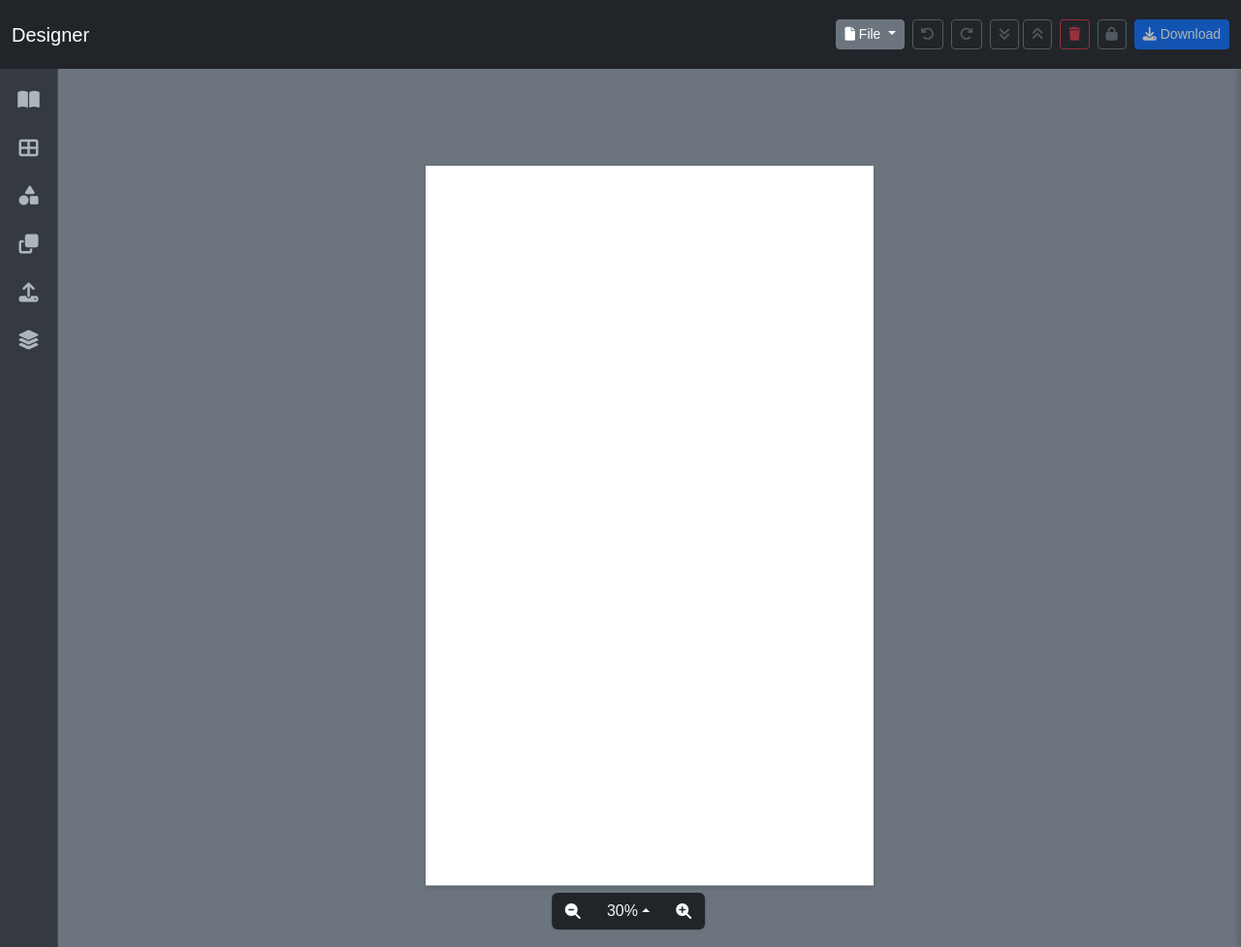
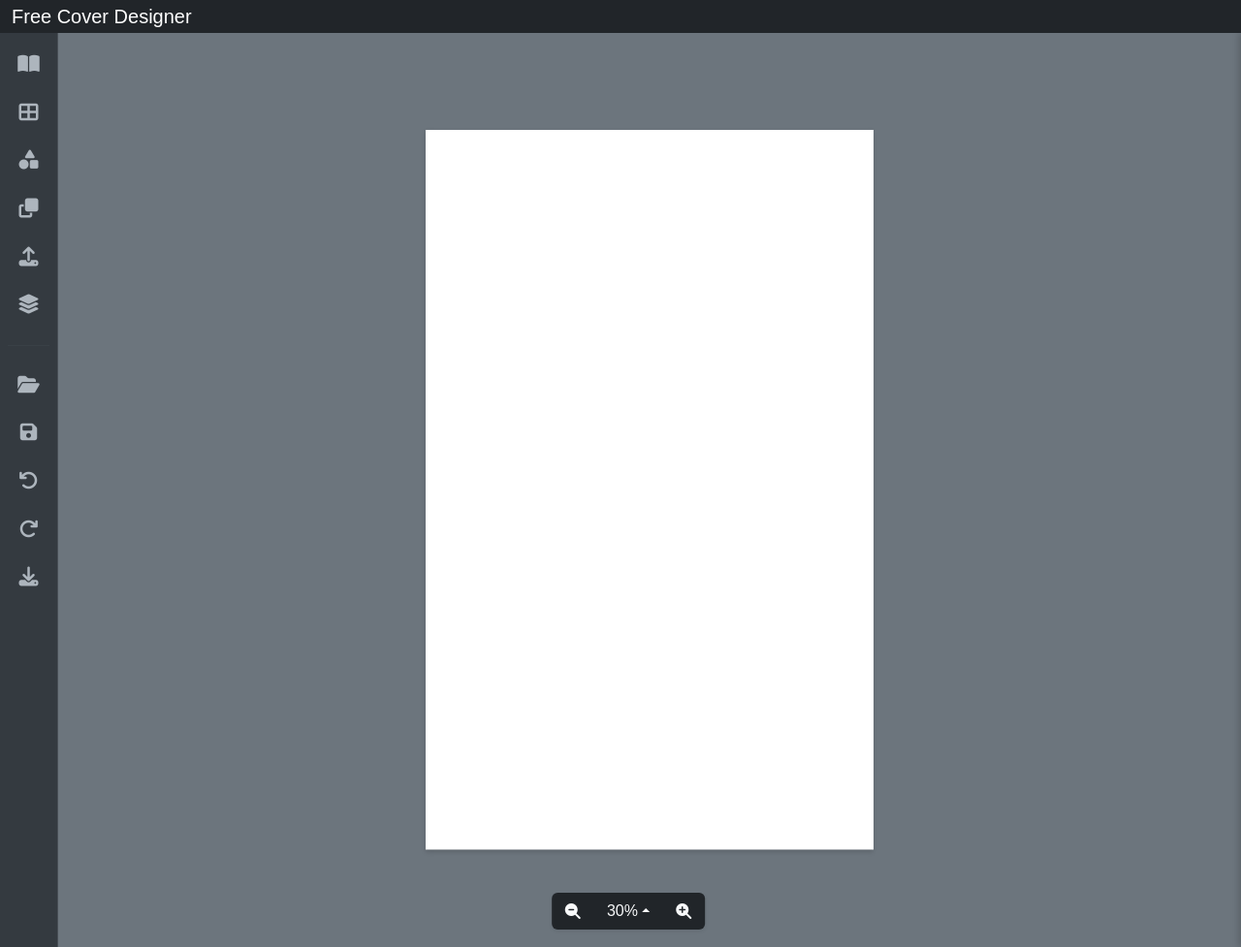
Before and after one commit to yardimli/free-cover-designer, a PHP site: page / in a window 1280 px wide. Shown: the whole page at 97% size. Run offline with PHP 8.4, Linux system fonts and the light colour scheme.

Commit message:
button layout to the sidebar and inspector

```diff
--- a/css/style.css
+++ b/css/style.css
@@ -24,10 +24,10 @@ body {
     width: var(--sidebar-icon-width);
     background-color: #343a40; /* Darker background for icon bar */
     padding-top: 0.5rem;
-    flex-shrink: 0; /* Prevent shrinking */
-    z-index: 1050; /* Below panels and inspector */
-    height: 100%; /* Fill height */
-    border-right: 1px solid #495057; /* Separator */
+    flex-shrink: 0;
+    z-index: 1050;
+    height: 100%;
+    border-right: 1px solid #495057;
 }
 
 .sidebar-nav .nav-link {
--- a/index.php
+++ b/index.php
@@ -45,6 +45,7 @@
 					} elseif (file_exists($target_png_path)) {
 						$target_image_path = $target_png_path;
 					}
+
 					if (file_exists($thumbnail_path) && $target_image_path) {
 						$covers_data[] = [
 							'name' => ucwords(str_replace(['-', '_'], ' ', $base_name)),
@@ -107,6 +108,7 @@
 					}
 					$thumbnail_path = $overlays_dir . '/' . $preview_filename;
 					$target_png_path = $overlays_dir . '/' . $base_name . '.png';
+
 					if (file_exists($thumbnail_path) && file_exists($target_png_path)) {
 						$overlays_data[] = [
 							'name' => ucwords(str_replace(['-', '_'], ' ', $base_name)),
@@ -150,71 +152,40 @@
 </head>
 <body>
 <div class="app-container d-flex flex-column vh-100">
-	<!-- Top Toolbar (No changes needed here) -->
-	<nav class="navbar navbar-expand-sm navbar-dark bg-dark top-toolbar">
-		<div class="container-fluid" style="min-height:55px;">
-			<span class="navbar-brand mb-0 h1">Designer</span>
-			<div class="ms-auto d-flex align-items-center">
-				<!-- File Menu -->
-				<div class="dropdown me-2">
-					<button class="btn btn-secondary btn-sm dropdown-toggle" type="button" id="fileMenuButton"
-					        data-bs-toggle="dropdown" aria-expanded="false">
-						<i class="fas fa-file"></i> File
-					</button>
-					<ul class="dropdown-menu dropdown-menu-end" style="z-index:9999" aria-labelledby="fileMenuButton">
-						<li><a class="dropdown-item" href="#" id="loadDesign"><i class="fas fa-folder-open fa-fw me-2"></i>Load
-								Design (.json)</a></li>
-						<li><a class="dropdown-item" href="#" id="saveDesign"><i class="fas fa-save fa-fw me-2"></i>Save Design
-								(.json)</a></li>
-						<li>
-							<hr class="dropdown-divider">
-						</li>
-						<li><a class="dropdown-item" href="#" id="exportPng"><i class="fas fa-image fa-fw me-2"></i>Export as
-								PNG</a></li>
-						<li><a class="dropdown-item" href="#" id="exportJpg"><i class="fas fa-image fa-fw me-2"></i>Export as
-								JPG</a></li>
-					</ul>
-				</div>
-				<input type="file" id="loadDesignInput" accept=".json" style="display: none;">
-				<!-- History -->
-				<button class="btn btn-outline-secondary btn-sm me-2" id="undoBtn" title="Undo"><i class="fas fa-undo"></i>
-				</button>
-				<button class="btn btn-outline-secondary btn-sm me-2" id="redoBtn" title="Redo"><i class="fas fa-redo"></i>
-				</button>
-				<!-- Layer Order & Actions -->
-				<button class="btn btn-outline-secondary btn-sm me-1" id="sendToBackBtn" title="Send to Back"><i
-						class="fas fa-angle-double-down"></i></button>
-				<button class="btn btn-outline-secondary btn-sm me-2" id="bringToFrontBtn" title="Bring to Front"><i
-						class="fas fa-angle-double-up"></i></button>
-				<button class="btn btn-outline-danger btn-sm me-2" id="deleteBtn" title="Delete Selected"><i
-						class="fas fa-trash"></i></button>
-				<button class="btn btn-outline-secondary btn-sm me-2" id="lockBtn" title="Lock/Unlock Selected"><i
-						class="fas fa-lock"></i></button>
-				<!-- Download -->
-				<button class="btn btn-primary btn-sm" id="downloadBtn" title="Download Image"><i class="fas fa-download"></i>
-					Download
-				</button>
-			</div>
+	<!-- Top Toolbar (Simplified) -->
+	<nav class="navbar navbar-expand-sm navbar-dark bg-dark top-toolbar" style="padding: 0px 0px;">
+		<div class="container-fluid">
+			<span class="navbar-brand mb-0 h1">Free Cover Designer</span>
+			<!-- Removed buttons and menu from here -->
 		</div>
 	</nav>
+
+	<!-- Hidden input for loading designs -->
+	<input type="file" id="loadDesignInput" accept=".json" style="display: none;">
 
 	<!-- Main Content Area -->
 	<div class="d-flex flex-grow-1 overflow-hidden main-content position-relative">
 
 		<!-- Icon Bar (Fixed Width) -->
 		<ul class="nav nav-pills flex-column text-center sidebar-nav flex-shrink-0">
-			<li class="nav-item"><a class="nav-link" href="#" data-panel-target="#coversPanel" title="Covers"><i
-						class="fas fa-book-open fa-lg"></i></a></li>
-			<li class="nav-item"><a class="nav-link" href="#" data-panel-target="#templatesPanel" title="Templates"><i
-						class="fas fa-th-large fa-lg"></i></a></li>
-			<li class="nav-item"><a class="nav-link" href="#" data-panel-target="#elementsPanel" title="Elements"><i
-						class="fas fa-shapes fa-lg"></i></a></li>
-			<li class="nav-item"><a class="nav-link" href="#" data-panel-target="#overlaysPanel" title="Overlays"><i
-						class="fas fa-clone fa-lg"></i></a></li>
-			<li class="nav-item"><a class="nav-link" href="#" data-panel-target="#uploadPanel" title="Upload"><i
-						class="fas fa-upload fa-lg"></i></a></li>
-			<li class="nav-item"><a class="nav-link" href="#" data-panel-target="#layersPanel" title="Layers"><i
-						class="fas fa-layer-group fa-lg"></i></a></li>
+			<!-- Panel Toggles -->
+			<li class="nav-item"><a class="nav-link" href="#" data-panel-target="#coversPanel" title="Covers"><i class="fas fa-book-open fa-lg"></i></a></li>
+			<li class="nav-item"><a class="nav-link" href="#" data-panel-target="#templatesPanel" title="Templates"><i class="fas fa-th-large fa-lg"></i></a></li>
+			<li class="nav-item"><a class="nav-link" href="#" data-panel-target="#elementsPanel" title="Elements"><i class="fas fa-shapes fa-lg"></i></a></li>
+			<li class="nav-item"><a class="nav-link" href="#" data-panel-target="#overlaysPanel" title="Overlays"><i class="fas fa-clone fa-lg"></i></a></li>
+			<li class="nav-item"><a class="nav-link" href="#" data-panel-target="#uploadPanel" title="Upload"><i class="fas fa-upload fa-lg"></i></a></li>
+			<li class="nav-item"><a class="nav-link" href="#" data-panel-target="#layersPanel" title="Layers"><i class="fas fa-layer-group fa-lg"></i></a></li>
+
+			<!-- Separator (Optional) -->
+			<hr class="mx-2" style="border-top: 1px solid #495057;">
+
+			<!-- Action Buttons -->
+			<li class="nav-item"><a class="nav-link" href="#" id="loadDesignIconBtn" title="Load Design (.json)"><i class="fas fa-folder-open fa-lg"></i></a></li>
+			<li class="nav-item"><a class="nav-link" href="#" id="saveDesign" title="Save Design (.json)"><i class="fas fa-save fa-lg"></i></a></li>
+			<li class="nav-item"><a class="nav-link" href="#" id="undoBtn" title="Undo"><i class="fas fa-undo fa-lg"></i></a></li>
+			<li class="nav-item"><a class="nav-link" href="#" id="redoBtn" title="Redo"><i class="fas fa-redo fa-lg"></i></a></li>
+			<li class="nav-item"><a class="nav-link" href="#" id="downloadBtn" title="Download Image (PNG)"><i class="fas fa-download fa-lg"></i></a></li>
+			<!-- Removed Export PNG/JPG as separate buttons, Download defaults to PNG -->
 		</ul>
 
 		<!-- Sliding Panels Container (Absolute Position) -->
@@ -229,7 +200,6 @@
 					<div id="coverList" class="item-grid panel-scrollable-content"><p>Loading covers...</p></div>
 				</div>
 			</div>
-
 			<!-- Templates Panel -->
 			<div id="templatesPanel" class="sidebar-panel">
 				<button type="button" class="btn-close close-panel-btn" aria-label="Close"></button>
@@ -240,7 +210,6 @@
 					<div id="templateList" class="item-grid panel-scrollable-content"><p>Loading templates...</p></div>
 				</div>
 			</div>
-
 			<!-- Elements Panel -->
 			<div id="elementsPanel" class="sidebar-panel">
 				<button type="button" class="btn-close close-panel-btn" aria-label="Close"></button>
@@ -251,19 +220,16 @@
 					<div id="elementList" class="item-grid panel-scrollable-content"><p>Loading elements...</p></div>
 				</div>
 			</div>
-
 			<!-- Overlays Panel -->
 			<div id="overlaysPanel" class="sidebar-panel">
 				<button type="button" class="btn-close close-panel-btn" aria-label="Close"></button>
 				<div class="panel-content-wrapper">
 					<div class="panel-header"> <!-- Sticky Header -->
-						<input type="search" id="overlaySearch" class="form-control form-control-sm"
-						       placeholder="Search overlays...">
+						<input type="search" id="overlaySearch" class="form-control form-control-sm" placeholder="Search overlays...">
 					</div>
 					<div id="overlayList" class="item-grid panel-scrollable-content"><p>Loading overlays...</p></div>
 				</div>
 			</div>
-
 			<!-- Upload Panel -->
 			<div id="uploadPanel" class="sidebar-panel">
 				<button type="button" class="btn-close close-panel-btn" aria-label="Close"></button>
@@ -276,7 +242,6 @@
 					</div>
 				</div>
 			</div>
-
 			<!-- Layers Panel -->
 			<div id="layersPanel" class="sidebar-panel">
 				<button type="button" class="btn-close close-panel-btn" aria-label="Close"></button>
@@ -299,12 +264,10 @@
 				</div>
 			</div>
 			<!-- Zoom Controls (No changes needed) -->
-			<div id="zoom-controls" class="position-fixed rounded shadow-sm p-1 m-2 bg-dark d-flex align-items-center"
-			     style="bottom: 10px; left: 50%; transform: translateX(-50%); z-index: 1060;">
+			<div id="zoom-controls" class="position-fixed rounded shadow-sm p-1 m-2 bg-dark d-flex align-items-center" style="bottom: 10px; left: 50%; transform: translateX(-50%); z-index: 1060;">
 				<button id="zoom-out" class="btn btn-sm me-1" title="Zoom Out"><i class="fas fa-search-minus"></i></button>
 				<div class="dropup mx-1">
-					<button class="btn btn-sm dropdown-toggle zoom-percentage-display" type="button" id="zoom-percentage-toggle"
-					        data-bs-toggle="dropdown" aria-expanded="false">
+					<button class="btn btn-sm dropdown-toggle zoom-percentage-display" type="button" id="zoom-percentage-toggle" data-bs-toggle="dropdown" aria-expanded="false">
 						100%
 					</button>
 					<ul class="dropdown-menu dropdown-menu-dark" aria-labelledby="zoom-percentage-toggle" id="zoom-options-menu">
@@ -315,9 +278,7 @@
 						<li><a class="dropdown-item zoom-option" href="#" data-zoom="1.5">150%</a></li>
 						<li><a class="dropdown-item zoom-option" href="#" data-zoom="2.0">200%</a></li>
 						<li><a class="dropdown-item zoom-option" href="#" data-zoom="3.0">300%</a></li>
-						<li>
-							<hr class="dropdown-divider">
-						</li>
+						<li><hr class="dropdown-divider"></li>
 						<li><a class="dropdown-item zoom-option" href="#" data-zoom="fit">Fit</a></li>
 					</ul>
 				</div>
@@ -330,6 +291,16 @@
 
 	</div> <!-- End Main Content Area -->
 </div> <!-- End App Container -->
+
+<!-- Export Overlay -->
+<div id="export-overlay" style="display: none;">
+	<div class="export-spinner-content">
+		<div class="spinner-border text-light" role="status">
+			<span class="visually-hidden">Loading...</span>
+		</div>
+		<p class="mt-2 text-light">Exporting your cover...</p>
+	</div>
+</div>
 
 <!-- Embed data (No changes needed) -->
 <script id="templateData" type="application/json"><?php echo $templates_json; ?></script>
@@ -344,11 +315,13 @@
 <script src="vendors/jsfontpicker/dist/jquery.fontpicker.min.js"></script>
 <script type="module" src="vendors/modern-screenshot.js"></script>
 <script src="vendors/tinycolor-min.js"></script>
+
 <script src="js/LayerManager.js"></script>
 <script src="js/HistoryManager.js"></script>
 <script src="js/CanvasManager.js"></script>
 <script src="js/InspectorPanel.js"></script>
 <script src="js/SidebarItemManager.js"></script>
 <script src="js/App.js"></script>
+
 </body>
 </html>
--- a/inspectorPanel.php
+++ b/inspectorPanel.php
@@ -1,6 +1,23 @@
 <div id="inspectorPanel" class="inspector-panel closed">
 
 	<button type="button" class="btn-close close-inspector-btn" aria-label="Close"></button>
+
+	<div class="inspector-section" id="inspector-layer-info-actions">
+		<h6 class="section-header mb-0 pb-1 pt-1">
+			<span id="inspector-layer-name" class="text-truncate" title="Selected Layer Name">No Layer Selected</span>
+		</h6>
+		<div class="section-content pt-2 pb-2 d-flex justify-content-start">
+			<!-- Moved Buttons Here -->
+			<div class="btn-group btn-group-sm me-2" role="group" aria-label="Layer Order">
+				<button class="btn btn-outline-secondary" id="sendToBackBtn" title="Send to Back"><i class="fas fa-angle-double-down"></i></button>
+				<button class="btn btn-outline-secondary" id="bringToFrontBtn" title="Bring to Front"><i class="fas fa-angle-double-up"></i></button>
+			</div>
+			<div class="btn-group btn-group-sm" role="group" aria-label="Layer Actions">
+				<button class="btn btn-outline-secondary" id="lockBtn" title="Lock/Unlock Selected"><i class="fas fa-lock"></i></button>
+				<button class="btn btn-outline-danger" id="deleteBtn" title="Delete Selected"><i class="fas fa-trash"></i></button>
+			</div>
+		</div>
+	</div>
 
 	<div class="inspector-section" id="inspector-alignment">
 		<h6 class="section-header">Alignment</h6>
--- a/js/App.js
+++ b/js/App.js
@@ -93,25 +93,22 @@ $(document).ready(function () {
 
 	// --- UI Update Callbacks ---
 
-	// MODIFIED: Only show inspector, don't hide on deselect
 	function handleLayerSelectionChange(selectedLayer) {
 		if (selectedLayer) {
-			// If a layer is selected, show the inspector panel
 			inspectorPanel.show(selectedLayer);
 		} else {
-			// If no layer is selected (deselected), DO NOTHING to the inspector.
-			// It stays open/closed based on user action (close button).
+			if ($inspectorPanelElement.hasClass('open')) {
+				inspectorPanel.populate(null);
+			}
 		}
-		updateActionButtons(); // Update buttons based on selection state
+		updateActionButtons();
 	}
 
 	function handleLayerDataUpdate(updatedLayer) {
-		// If the inspector is currently open and showing the layer that was updated,
-		// re-populate the inspector with the fresh data.
 		if (inspectorPanel.currentLayer && inspectorPanel.currentLayer.id === updatedLayer.id && $inspectorPanelElement.hasClass('open')) {
 			inspectorPanel.populate(updatedLayer);
 		}
-		// updateActionButtons(); // Might be needed if update changes lock state etc.
+		updateActionButtons();
 	}
 
 	function handleZoomChange(currentZoom, minZoom, maxZoom) {
@@ -174,6 +171,17 @@ $(document).ready(function () {
 
 	// --- Global Action Button Setup & Updates ---
 	function initializeGlobalActions() {
+
+		// --- Helper to prevent action on disabled links ---
+		const preventDisabled = (e, actionFn) => {
+			e.preventDefault(); // Always prevent default for links
+			if ($(e.currentTarget).hasClass('disabled')) {
+				console.log("Action prevented: Button disabled", e.currentTarget.id);
+				return;
+			}
+			actionFn(); // Execute the action
+		};
+
 		// Layer Actions
 		$('#deleteBtn').on('click', () => layerManager.deleteSelectedLayer());
 		$('#lockBtn').on('click', () => layerManager.toggleSelectedLayerLock());
@@ -187,9 +195,13 @@ $(document).ready(function () {
 		$('#sendToBackBtn').on('click', () => layerManager.moveSelectedLayer('back'));
 
 		// File Menu Actions
-		$('#saveDesign').on('click', () => canvasManager.saveDesign());
-		$('#loadDesign').on('click', () => $loadDesignInput.click());
-		$loadDesignInput.on('change', (event) => {
+		$('#saveDesign').on('click', (e) => preventDisabled(e, () => canvasManager.saveDesign()));
+		$('#loadDesignIconBtn').on('click', (e) => { // New listener for the icon
+			e.preventDefault();
+			// No disabled check needed for load
+			$loadDesignInput.click();
+		});
+		$loadDesignInput.on('change', (event) => { // Keep the change listener
 			const file = event.target.files[0];
 			if (file) {
 				canvasManager.loadDesign(file, false); // Load full design
@@ -198,11 +210,7 @@ $(document).ready(function () {
 		});
 
 		// Export Actions
-		$('#exportPng').on('click', () => canvasManager.exportCanvas('png'));
-		$('#exportJpg').on('click', () => canvasManager.exportCanvas('jpeg'));
-
-		// Main Download Button
-		$('#downloadBtn').on('click', () => canvasManager.exportCanvas('png')); // Default to PNG
+		$('#downloadBtn').on('click', (e) => preventDisabled(e, () => canvasManager.exportCanvas('png'))); // Default to PNG
 	}
 
 	function updateActionButtons() {
--- a/todo.txt
+++ b/todo.txt
@@ -13,12 +13,12 @@ add image filters to the inspector to change color and blend mode ..............
 add overlays to cover .....................................................................OK
 add rotate and scale to layers ............................................................OK
 find transparent png images for elements, load them from folder instead of json ...........OK
+add layer name to inspector ...............................................................OK
+move lock, delete, move up/down layers to the inspector ...................................OK
 add vertical alignment to text layers
-add layer name to inspector
-move lock, delete, move up/down layers to the inspector
+change moving elements to something with guides and snapping
 update elements to load lazy like covers with search from json file
 duplicate text layer
-make ui look like polotno
 add dark/light mode to ui
 make responsive ui
 add magnetic lines when moving elements and snap to grid
```
Also changed, not shown: other parts of css/style.css (+75 -2 lines), js/CanvasManager.js (+15 -2 lines), js/InspectorPanel.js (+23 -1 lines).
